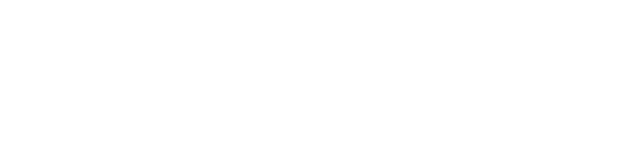
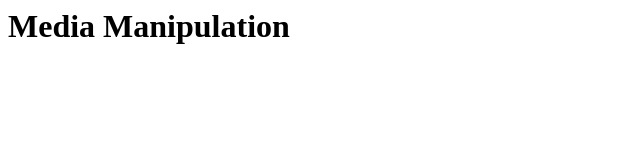
Before and after one commit to Samwise-B/ProgrammingPractical, a plain HTML site: page Tom.html in a window 1280 px wide. Shown: the whole page, without its empty margins (0-640 px from the left). Drawn offline with Linux system fonts and the light colour scheme.

Commit message:
Basic structure of webpage and favicon

```diff
--- a/Tom.html
+++ b/Tom.html
@@ -1 +1,11 @@
-<!--Tom's webpage-->
+<html lang="en">
+    <head>
+        <meta charset="utf-8">
+        <meta name="viewport" content="width=device-width, initial-scale=1">
+        <link rel="icon" href="favicon.png" type="image/x-icon">
+        <title>Media Manipulation</title>
+    </head>
+    <body>
+        <h1>Media Manipulation</h1>
+    </body>
+</html>
```
Also changed, not shown: favicon.png (added).
